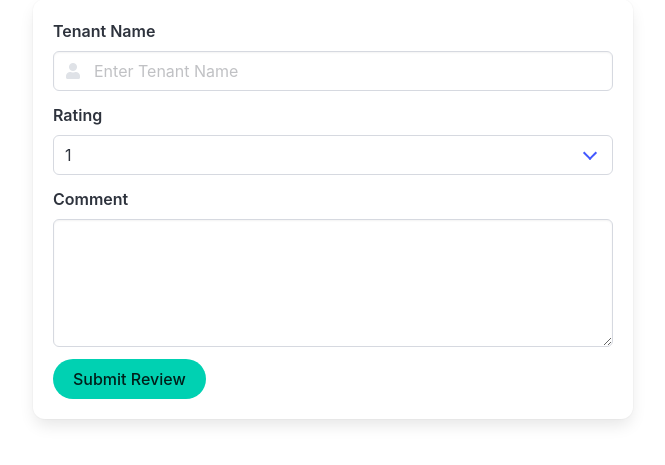
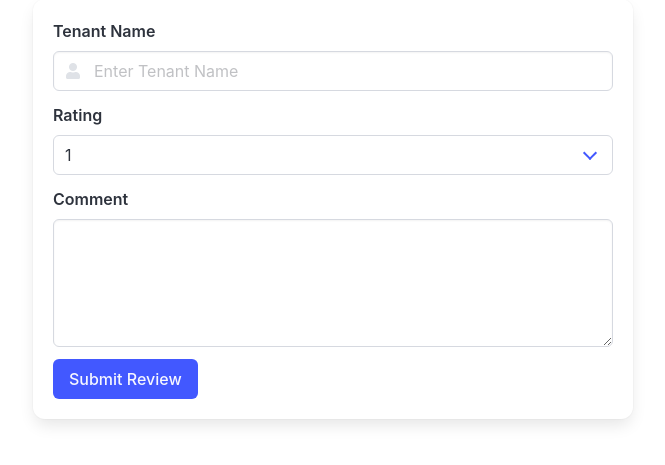
Before and after one commit to RateMy-Landlord/RateMyLandlord, a Django app: page /add_review/1/ in a window 1280 px wide. Shown: the part 109-574 px from the top of the page, without its empty margins (307-972 px from the left). Run offline with Django 5.2, Linux system fonts and the light colour scheme.

Commit message:
Implement blue design features to the add_review html

```diff
--- a/templates/add_review.html
+++ b/templates/add_review.html
@@ -50,7 +50,7 @@
                     <textarea class="textarea" id="{{ form.comment.auto_id }}" name="{{ form.comment.html_name }}"></textarea>
                 </div>
             </div>
-            <button type="submit" class="button is-primary custom-button is-rounded">Submit Review</button>
+            <button type="submit" class="button is-link">Submit Review</button>
         </form>
     </div>
 </div>
```
